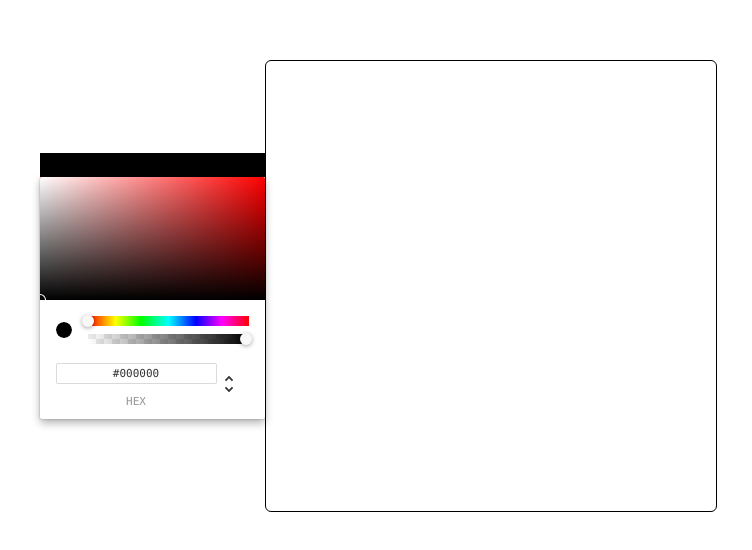
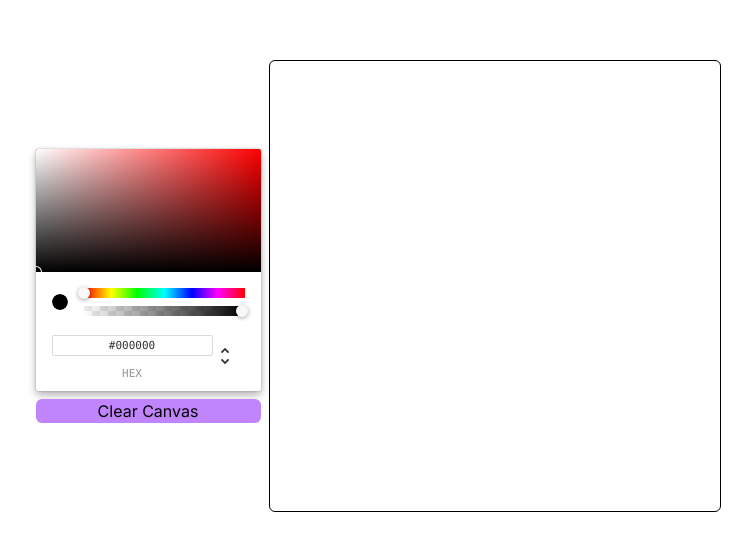
Before and after one commit to Pushpagtm/Skribbl, a Next.js app in the folder skribbl/: page / in a window 1280 px wide. Shown: the part 114-664 px from the top of the page, without its empty margins (262-1014 px from the left). Built offline with nearby package versions, Linux system fonts and the light colour scheme.

Commit message:
work on canavs

```diff
--- a/skribbl/app/page.tsx
+++ b/skribbl/app/page.tsx
@@ -25,12 +25,15 @@ const page: FC<pageProps> = () => {
   }
   return (
     <>
-      <div className="w-screen h-screen bg-white flex justify-center items-center">
-        <div className="flex flex-col">
-          <button onClick={clearCanvas} className="bg-black">
-            Clear
+      <div className="w-screen h-screen bg-white flex justify-center items-center gap-2">
+        <div className="flex flex-col gap-2">
+          <ChromePicker color={color} onChange={(e) => setColor(e.hex)} />
+          <button
+            onClick={clearCanvas}
+            className="bg-purple-400 border-black rounded-md"
+          >
+            Clear Canvas
           </button>
-          <ChromePicker color={color} onChange={(e) => setColor(e.hex)} />
         </div>
         <canvas
           height={450}
```
